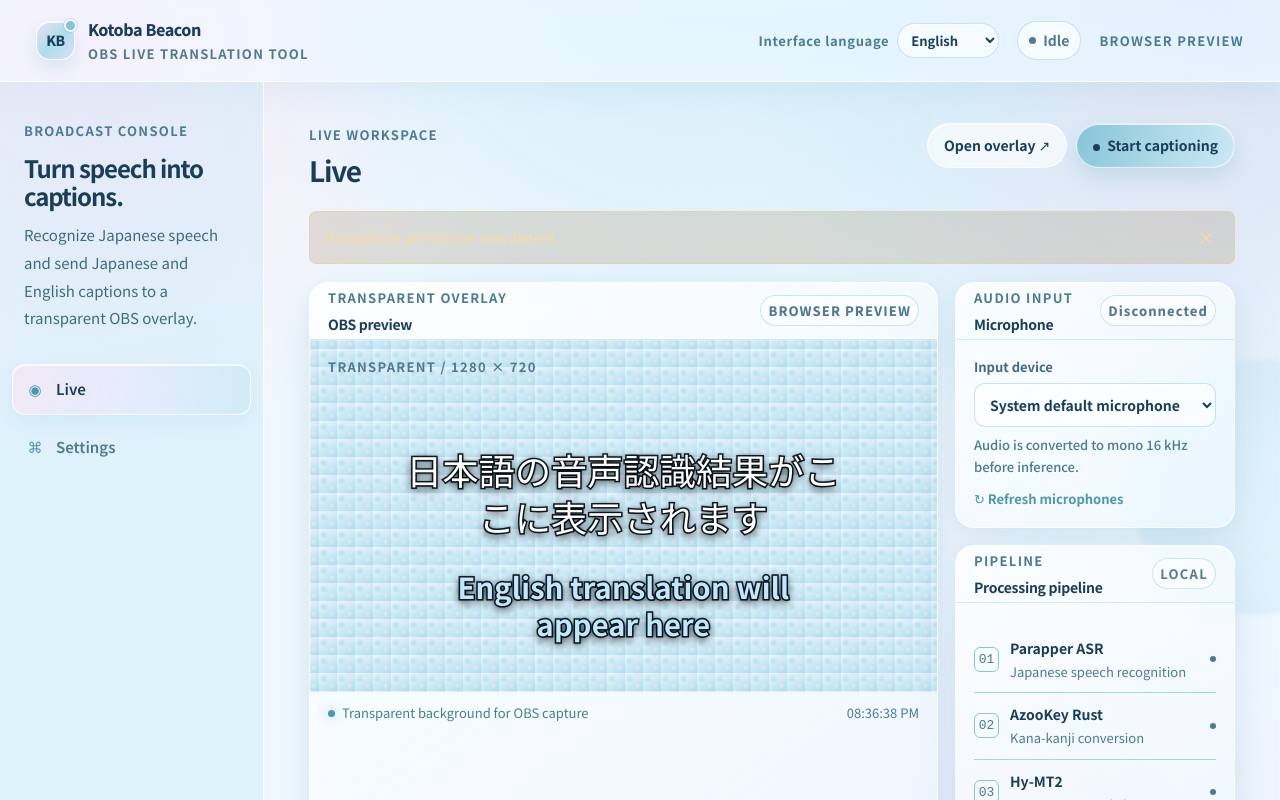
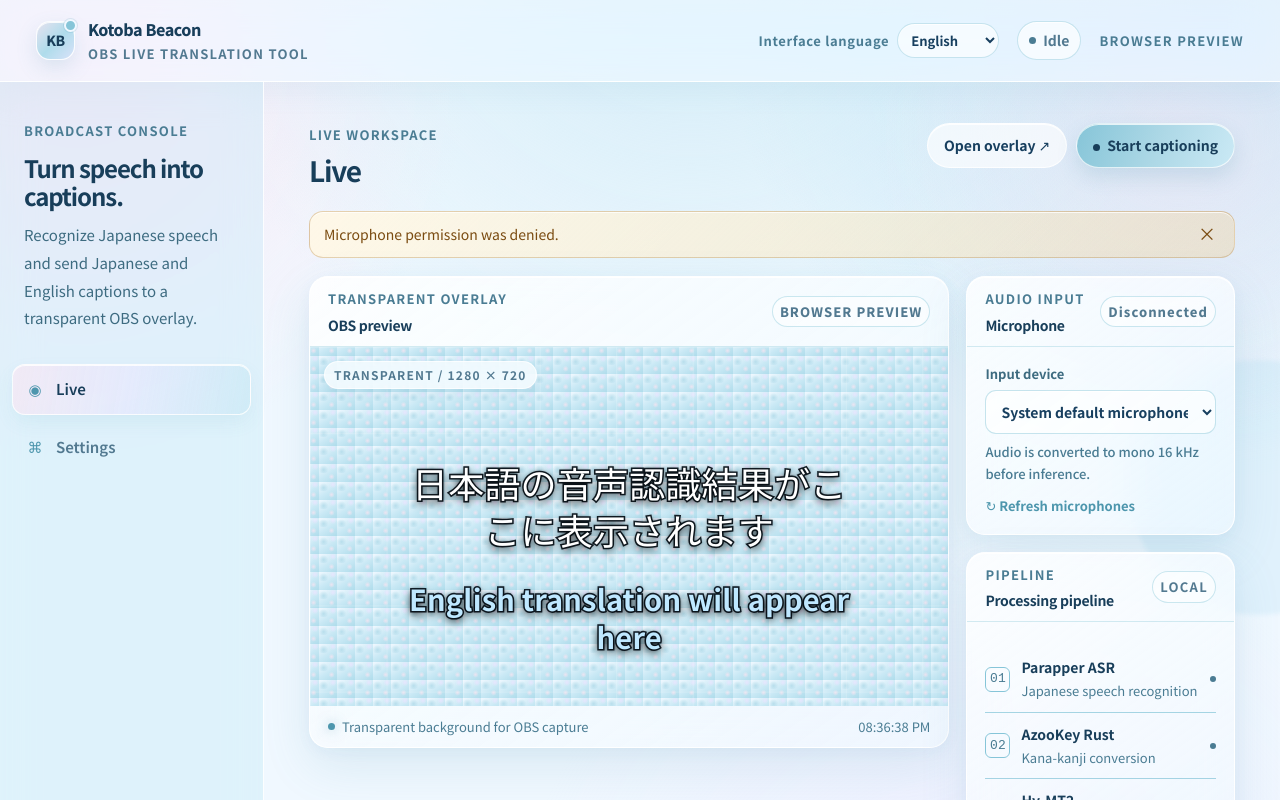
Before and after one commit to kkkaoru/transcription-and-translation-app, a React (Vite) app in the folder apps/desktop/: page / in a window 1280 px wide. Shown: the top 800 px of the page. Built offline with nearby package versions, Linux system fonts and the light colour scheme.

Commit message:
fix: polish settings and live UI layout overlaps
Improve contrast, wrapping, and spacing across settings/download/debug
panels and the live preview so text and controls no longer clip or stack
on top of each other in the desktop window.

```diff
--- a/apps/desktop/src/live/LiveView.tsx
+++ b/apps/desktop/src/live/LiveView.tsx
@@ -91,7 +91,7 @@ export const LiveView = ({
       </div>
       {message ? (
         <div className="notice" role="status">
-          {message}
+          <span className="notice-text">{message}</span>
           <button type="button" onClick={onCloseMessage} aria-label={t("common.close")}>
             ×
           </button>
--- a/apps/desktop/src/settings/ModelManagementCard.tsx
+++ b/apps/desktop/src/settings/ModelManagementCard.tsx
@@ -187,8 +187,8 @@ export const ModelManagementCard = ({ onModelDownloaded }: { onModelDownloaded?:
 
       {error ? (
         <div className="download-message error notice" role="alert">
-          <span>{error}</span>
-          <button className="text-button" type="button" onClick={() => setError(null)}>
+          <span className="notice-text">{error}</span>
+          <button className="notice-dismiss" type="button" onClick={() => setError(null)}>
             {t("common.close")}
           </button>
         </div>
--- a/apps/desktop/src/styles.css
+++ b/apps/desktop/src/styles.css
@@ -137,7 +137,10 @@ button:disabled {
 }
 
 .topbar-meta {
-  gap: 18px;
+  flex-wrap: wrap;
+  justify-content: flex-end;
+  gap: 12px 18px;
+  min-width: 0;
 }
 
 .locale-switcher {
@@ -344,10 +347,17 @@ button:disabled {
 
 .content-heading {
   display: flex;
+  flex-wrap: wrap;
+  gap: 14px 18px;
   min-height: 55px;
   align-items: flex-start;
   justify-content: space-between;
   margin-bottom: 25px;
+}
+
+.content-heading > div:first-child {
+  min-width: 0;
+  flex: 1 1 220px;
 }
 
 .content-heading h2 {
@@ -356,10 +366,15 @@ button:disabled {
   font-size: 26px;
   font-weight: 650;
   letter-spacing: -0.05em;
+  overflow-wrap: anywhere;
 }
 
 .heading-actions {
+  display: flex;
+  flex-wrap: wrap;
   gap: 9px;
+  flex: 0 1 auto;
+  justify-content: flex-end;
 }
 
 .primary-button,
@@ -416,28 +431,42 @@ button:disabled {
 
 .notice {
   display: flex;
-  align-items: center;
+  gap: 12px;
+  align-items: flex-start;
   justify-content: space-between;
   margin-bottom: 18px;
-  padding: 11px 13px;
-  border: 1px solid rgba(246, 201, 120, 0.35);
-  border-radius: 7px;
-  color: #f7dba1;
+  padding: 12px 14px;
+  border: 1px solid rgba(166, 108, 29, 0.35);
+  border-radius: 10px;
+  color: #7a4b10;
   font-size: 14px;
-  background: rgba(130, 90, 28, 0.16);
+  line-height: 1.55;
+  background: rgba(246, 201, 120, 0.28);
+}
+
+.notice-text {
+  min-width: 0;
+  flex: 1 1 auto;
+  overflow-wrap: anywhere;
+  word-break: break-word;
 }
 
 .notice button {
+  flex: 0 0 auto;
+  margin: 0;
+  padding: 0 4px;
   border: 0;
   color: inherit;
   font-size: 18px;
+  line-height: 1;
   background: transparent;
 }
 
 .live-grid {
   display: grid;
-  grid-template-columns: minmax(0, 1.55fr) minmax(280px, 0.65fr);
+  grid-template-columns: minmax(0, 1.55fr) minmax(260px, 0.65fr);
   gap: 17px;
+  align-items: start;
 }
 
 .panel {
@@ -449,9 +478,26 @@ button:disabled {
 
 .panel-heading {
   min-height: 57px;
+  flex-wrap: wrap;
+  gap: 8px 12px;
   justify-content: space-between;
-  padding: 0 18px;
+  padding: 10px 18px;
   border-bottom: 1px solid var(--line);
+}
+
+.panel-heading > div:first-child {
+  min-width: 0;
+  flex: 1 1 auto;
+}
+
+.panel-heading .live-badge,
+.panel-heading .input-status,
+.panel-heading .latency-label,
+.panel-heading .caption-id {
+  max-width: 100%;
+  overflow: hidden;
+  text-overflow: ellipsis;
+  white-space: nowrap;
 }
 
 .panel-heading h3,
@@ -492,6 +538,7 @@ button:disabled {
   align-items: flex-end;
   justify-content: center;
   overflow: hidden;
+  isolation: isolate;
   background-color: #afdceb;
   background-image:
     linear-gradient(135deg, rgba(240, 248, 255, 0.38) 25%, transparent 25%),
@@ -505,7 +552,9 @@ button:disabled {
 .stage-grid {
   position: absolute;
   inset: 0;
+  z-index: 0;
   opacity: 0.25;
+  pointer-events: none;
   background-image:
     linear-gradient(rgba(77, 150, 173, 0.12) 1px, transparent 1px),
     linear-gradient(90deg, rgba(77, 150, 173, 0.12) 1px, transparent 1px);
@@ -514,11 +563,21 @@ button:disabled {
 
 .stage-label {
   position: absolute;
-  top: 17px;
-  left: 18px;
-  z-index: 2;
-  color: #527990;
-  font-size: 13px;
+  top: 14px;
+  left: 14px;
+  z-index: 3;
+  max-width: calc(100% - 28px);
+  padding: 5px 9px;
+  border: 1px solid rgba(255, 255, 255, 0.55);
+  border-radius: 999px;
+  color: #3d6b80;
+  font-size: 12px;
+  letter-spacing: 0.08em;
+  line-height: 1.35;
+  overflow-wrap: anywhere;
+  pointer-events: none;
+  background: rgba(240, 248, 255, 0.78);
+  box-shadow: 0 4px 12px rgba(77, 150, 173, 0.12);
 }
 
 .preview-stage .overlay-preview {
@@ -527,9 +586,14 @@ button:disabled {
   width: 100%;
   height: auto;
   min-height: 100%;
+  max-width: 100%;
+  overflow: visible;
 }
 
 .preview-footer {
+  display: flex;
+  flex-wrap: wrap;
+  gap: 8px 14px;
   justify-content: space-between;
   padding: 11px 18px;
   color: var(--muted-2);
@@ -701,6 +765,7 @@ button:disabled {
 
 .transcript-row {
   gap: 13px;
+  align-items: flex-start;
   padding: 15px 18px;
   border-bottom: 1px solid rgba(134, 197, 216, 0.72);
 }
@@ -711,8 +776,11 @@ button:disabled {
 
 .transcript-row p {
   margin: 0;
+  min-width: 0;
   color: #173f5f;
   font-size: 15px;
+  line-height: 1.6;
+  overflow-wrap: anywhere;
 }
 
 .transcript-row.translation p {
@@ -745,9 +813,16 @@ button:disabled {
 
 .section-heading {
   min-height: 66px;
+  flex-wrap: wrap;
+  gap: 8px 12px;
   justify-content: space-between;
-  padding: 0 22px;
+  padding: 12px 22px;
   border-bottom: 1px solid var(--line);
+}
+
+.section-heading > div:first-child {
+  min-width: 0;
+  flex: 1 1 auto;
 }
 
 .section-heading h3 {
@@ -800,16 +875,21 @@ button:disabled {
   min-height: 46px;
   align-items: flex-start;
   justify-content: space-between;
-  gap: 8px;
+  gap: 10px;
   margin-bottom: 13px;
-  overflow: hidden;
+}
+
+.model-card-heading > div:first-child {
+  min-width: 0;
+  flex: 1 1 auto;
 }
 
 .model-chip {
-  max-width: 100%;
+  max-width: min(100%, 11.5rem);
   overflow: hidden;
   text-overflow: ellipsis;
   white-space: nowrap;
+  flex: 0 1 auto;
 }
 
 .model-card h3 {
@@ -817,6 +897,7 @@ button:disabled {
   color: #173f5f;
   font-size: 15px;
   font-weight: 700;
+  overflow-wrap: anywhere;
 }
 
 .model-card select {
@@ -844,8 +925,9 @@ button:disabled {
 }
 
 .model-card .field small {
-  overflow: hidden;
-  text-overflow: ellipsis;
+  display: block;
+  overflow-wrap: anywhere;
+  word-break: break-word;
 }
 
 .section-note {
@@ -884,6 +966,11 @@ button:disabled {
   grid-column: span 2;
 }
 
+.style-grid .field,
+.style-grid .toggle-field {
+  min-width: 0;
+}
+
 .style-subsection {
   padding-top: 13px;
   border-top: 1px solid rgba(134, 197, 216, 0.72);
@@ -911,7 +998,9 @@ button:disabled {
 }
 
 .transparent-note {
+  flex-wrap: wrap;
   gap: 11px;
+  align-items: flex-start;
   margin: 20px 22px 0;
   padding: 12px 13px;
   border: 1px solid rgba(77, 150, 173, 0.24);
@@ -921,6 +1010,12 @@ button:disabled {
 
 .transparent-note .green-dot {
   flex: 0 0 auto;
+  margin-top: 5px;
+}
+
+.transparent-note > div {
+  min-width: 0;
+  flex: 1 1 180px;
 }
 
 .transparent-note strong,
@@ -937,12 +1032,16 @@ button:disabled {
   margin-top: 3px;
   color: var(--muted-2);
   font-size: 13px;
+  line-height: 1.55;
+  overflow-wrap: anywhere;
 }
 
 .auto-chip {
   margin-left: auto;
   color: var(--teal);
   border-color: rgba(77, 150, 173, 0.32);
+  flex: 0 0 auto;
+  white-space: nowrap;
 }
 
 .caption-lines {
@@ -998,12 +1097,62 @@ button:disabled {
     padding-left: 26px;
   }
 
-  .model-grid {
+  .live-grid {
+    grid-template-columns: minmax(0, 1fr);
+  }
+
+  .model-grid,
+  .settings-grid.three {
     grid-template-columns: 1fr;
+  }
+
+  .settings-grid.two {
+    grid-template-columns: 1fr;
+  }
+
+  .settings-grid .field.wide,
+  .style-grid .wide {
+    grid-column: auto;
+  }
+
+  .style-grid {
+    grid-template-columns: repeat(2, minmax(0, 1fr));
   }
 
   .model-card p {
     min-height: auto;
+  }
+
+  .workspace {
+    grid-template-columns: 220px minmax(0, 1fr);
+  }
+}
+
+@media (max-width: 980px) {
+  .style-grid {
+    grid-template-columns: 1fr;
+  }
+
+  .topbar {
+    height: auto;
+    min-height: 76px;
+    padding: 12px 20px;
+    flex-wrap: wrap;
+    gap: 12px;
+  }
+
+  .workspace {
+    grid-template-columns: minmax(0, 1fr);
+  }
+
+  .sidebar {
+    min-height: 0;
+    border-right: 0;
+    border-bottom: 1px solid var(--line);
+  }
+
+  .sidebar-foot {
+    display: none;
   }
 }
 
@@ -1065,7 +1214,8 @@ summary:focus-visible {
 .app-shell {
   position: relative;
   isolation: isolate;
-  overflow: hidden;
+  overflow-x: clip;
+  overflow-y: visible;
   background:
     radial-gradient(circle at 92% 12%, rgba(252, 228, 241, 0.48), transparent 20rem),
     radial-gradient(circle at 54% -8%, rgba(202, 233, 245, 0.82), transparent 35rem), transparent;
@@ -1393,6 +1543,22 @@ summary:focus-visible {
   background-size: 12% 24%;
 }
 
+.stage-label {
+  border-color: rgba(255, 255, 255, 0.72);
+  color: var(--ink-soft, #527990);
+  background: rgba(255, 255, 255, 0.72);
+  backdrop-filter: blur(10px) saturate(140%);
+  -webkit-backdrop-filter: blur(10px) saturate(140%);
+}
+
+.notice {
+  border-color: rgba(166, 108, 29, 0.28);
+  border-radius: 14px;
+  color: #7a4b10;
+  background: linear-gradient(135deg, rgba(255, 248, 230, 0.92), rgba(246, 201, 120, 0.28));
+  box-shadow: inset 0 1px rgba(255, 255, 255, 0.75);
+}
+
 .field input:not([type="color"]),
 .field select,
 .field textarea,
@@ -1513,8 +1679,9 @@ summary:focus-visible {
   }
 }
 
-.model-download-panel {
-  overflow: hidden;
+.model-download-panel,
+.debug-panel {
+  overflow: visible;
 }
 
 .download-toolbar {
@@ -1522,16 +1689,18 @@ summary:focus-visible {
   flex-wrap: wrap;
   align-items: flex-start;
   justify-content: space-between;
-  gap: 16px;
-  padding: 18px 22px 0;
+  gap: 16px 20px;
+  padding: 20px 22px 0;
 }
 
 .download-toolbar h3 {
   margin: 6px 0 0;
-  color: #173f5f;
+  color: var(--ink, #173f5f);
   font-size: 18px;
   font-weight: 700;
   letter-spacing: -0.02em;
+  line-height: 1.25;
+  overflow-wrap: anywhere;
 }
 
 .download-summary {
@@ -1540,10 +1709,11 @@ summary:focus-visible {
 }
 
 .download-lead {
-  margin: 0 0 6px;
+  margin: 8px 0 6px;
   color: var(--muted);
-  font-size: 13px;
+  font-size: 14px;
   line-height: 1.65;
+  overflow-wrap: anywhere;
 }
 
 .download-meta {
@@ -1558,15 +1728,17 @@ summary:focus-visible {
   display: flex;
   flex-wrap: wrap;
   gap: 8px;
-  flex: 0 0 auto;
+  flex: 0 1 auto;
+  justify-content: flex-end;
 }
 
 .download-browser-note,
 .download-message,
 .download-empty {
   margin: 12px 22px 0;
-  font-size: 13px;
+  font-size: 14px;
   line-height: 1.55;
+  overflow-wrap: anywhere;
 }
 
 .download-message.success {
@@ -1587,11 +1759,12 @@ summary:focus-visible {
   margin: 12px 22px 0;
   padding: 11px 13px;
   border: 1px solid rgba(178, 72, 93, 0.28);
-  border-radius: 7px;
-  color: var(--red);
+  border-radius: 12px;
+  color: #8f3044;
   background: rgba(178, 72, 93, 0.1);
 }
 
+.download-message.error.notice .notice-text,
 .download-message.error.notice span {
   min-width: 0;
   flex: 1 1 auto;
@@ -1599,12 +1772,15 @@ summary:focus-visible {
   word-break: break-word;
 }
 
-.download-message.error.notice .text-button {
+.download-message.error.notice .text-button,
+.download-message.error.notice .notice-dismiss {
   flex: 0 0 auto;
+  margin: 0;
   padding: 4px 8px;
   border: 0;
   color: inherit;
   font-size: 13px;
+  font-weight: 700;
   background: transparent;
 }
 
@@ -1617,19 +1793,20 @@ summary:focus-visible {
 .download-row {
   display: grid;
   grid-template-columns: minmax(0, 1fr) auto;
-  gap: 12px;
+  gap: 12px 14px;
   align-items: center;
   min-width: 0;
-  padding: 12px 14px;
-  border: 1px solid var(--line);
-  border-radius: 8px;
-  background: rgba(202, 233, 245, 0.55);
+  padding: 13px 14px;
+  border: 1px solid rgba(255, 255, 255, 0.78);
+  border-radius: 14px;
+  background: linear-gradient(145deg, rgba(255, 255, 255, 0.62), rgba(202, 233, 245, 0.42));
+  box-shadow: inset 0 1px rgba(255, 255, 255, 0.8);
 }
 
 .download-row-main {
   min-width: 0;
   display: grid;
-  gap: 6px;
+  gap: 7px;
 }
 
 .download-row-title {
@@ -1642,20 +1819,21 @@ summary:focus-visible {
 
 .download-model-id {
   min-width: 0;
-  overflow: hidden;
-  color: #173f5f;
-  font-size: 13px;
+  flex: 1 1 auto;
+  color: var(--ink, #173f5f);
+  font-size: 14px;
   font-weight: 700;
-  text-overflow: ellipsis;
-  white-space: nowrap;
+  line-height: 1.35;
+  overflow-wrap: anywhere;
 }
 
 .download-status-chip {
   flex: 0 0 auto;
-  padding: 3px 8px;
+  padding: 4px 9px;
+  border: 1px solid rgba(255, 255, 255, 0.7);
   border-radius: 999px;
   color: var(--muted-2);
-  font-size: 13px;
+  font-size: 12px;
   font-weight: 750;
   letter-spacing: 0.06em;
   text-transform: uppercase;
@@ -1668,13 +1846,13 @@ summary:focus-visible {
 }
 
 .download-status-chip.status-missing {
-  color: var(--yellow);
+  color: #8a5a14;
   background: rgba(166, 108, 29, 0.14);
 }
 
 .download-status-chip.status-corrupt,
 .download-status-chip.status-error {
-  color: var(--red);
+  color: #8f3044;
   background: rgba(178, 72, 93, 0.12);
 }
 
@@ -1686,14 +1864,20 @@ summary:focus-visible {
 .download-row-meta {
   display: flex;
   flex-wrap: wrap;
-  gap: 10px 14px;
+  gap: 8px 14px;
   color: var(--muted);
   font-size: 13px;
+  line-height: 1.45;
+}
+
+.download-row-meta span {
+  min-width: 0;
+  overflow-wrap: anywhere;
 }
 
 .download-progress {
   width: 100%;
-  height: 6px;
+  height: 7px;
   overflow: hidden;
   border-radius: 999px;
   background: rgba(134, 197, 216, 0.35);
@@ -1707,45 +1891,72 @@ summary:focus-visible {
 }
 
 .download-one-button {
-  min-width: 108px;
-  padding: 9px 12px;
+  min-width: 112px;
+  padding: 10px 14px;
   white-space: nowrap;
 }
 
-.debug-panel {
-  overflow: hidden;
-}
-
 .debug-panel details {
-  padding: 4px 4px 8px;
+  min-width: 0;
 }
 
 .debug-summary {
+  position: relative;
   display: flex;
   flex-direction: column;
-  gap: 4px;
+  gap: 5px;
   cursor: pointer;
-  padding: 14px 18px 8px;
+  padding: 16px 48px 14px 22px;
   color: var(--muted);
   font-size: 13px;
   font-weight: 700;
   letter-spacing: 0.04em;
   list-style: none;
+  border-bottom: 1px solid transparent;
+  transition: background 150ms ease;
+}
+
+.debug-panel details[open] .debug-summary {
+  border-bottom-color: rgba(134, 197, 216, 0.35);
+  background: rgba(255, 255, 255, 0.28);
 }
 
 .debug-summary::-webkit-details-marker {
   display: none;
 }
 
+.debug-summary::after {
+  position: absolute;
+  top: 50%;
+  right: 22px;
+  color: var(--teal-deep, #2d7088);
+  font-size: 14px;
+  font-weight: 700;
+  line-height: 1;
+  content: "▾";
+  transform: translateY(-50%) rotate(-90deg);
+  transition: transform 150ms ease;
+}
+
+.debug-panel details[open] .debug-summary::after {
+  transform: translateY(-50%) rotate(0deg);
+}
+
 .debug-summary-title {
-  color: #173f5f;
+  color: var(--ink, #173f5f);
   font-size: 16px;
   font-weight: 700;
   letter-spacing: -0.02em;
+  line-height: 1.3;
+  overflow-wrap: anywhere;
 }
 
 .debug-content {
-  padding: 4px 18px 18px;
+  padding: 12px 22px 20px;
+}
+
+.debug-content .download-lead {
+  margin-top: 0;
 }
 
 .debug-actions {
@@ -1756,18 +1967,20 @@ summary:focus-visible {
 }
 
 .debug-output {
-  max-height: 420px;
+  max-height: min(420px, 50vh);
   margin: 0;
-  padding: 12px 14px;
+  padding: 13px 14px;
   overflow: auto;
-  border-radius: 6px;
+  border: 1px solid rgba(134, 197, 216, 0.42);
+  border-radius: 12px;
   color: var(--text);
   font-family: ui-monospace, SFMono-Regular, monospace;
-  font-size: 13px;
-  line-height: 1.45;
+  font-size: 12.5px;
+  line-height: 1.5;
   word-break: break-word;
   white-space: pre-wrap;
-  background: var(--panel-muted);
+  background: rgba(255, 255, 255, 0.66);
+  box-shadow: inset 0 1px rgba(255, 255, 255, 0.82);
 }
 
 @media (max-width: 1100px) {
@@ -1775,7 +1988,17 @@ summary:focus-visible {
     grid-template-columns: minmax(0, 1fr);
   }
 
+  .download-actions,
   .download-one-button {
     width: 100%;
   }
-}
+
+  .download-actions {
+    justify-content: stretch;
+  }
+
+  .download-actions .primary-button,
+  .download-actions .secondary-button {
+    flex: 1 1 auto;
+  }
+}
```
Also changed, not shown: apps/desktop/src/settings/DebugPanel.tsx (+11 -6 lines).
